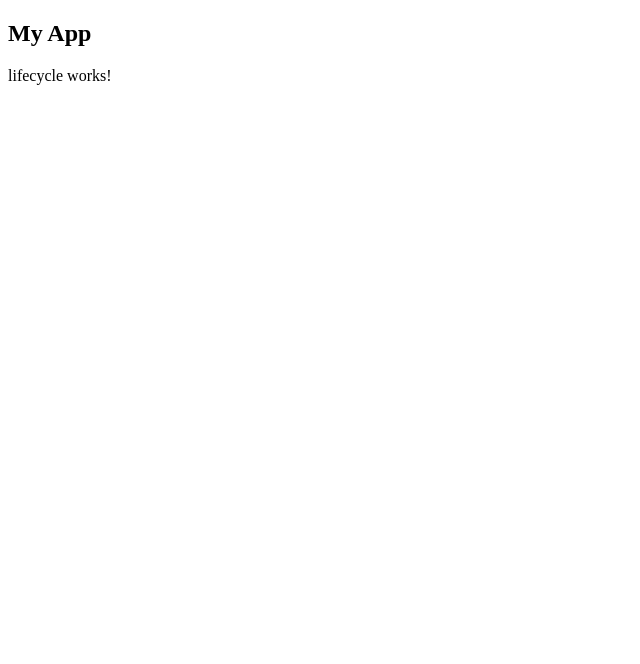
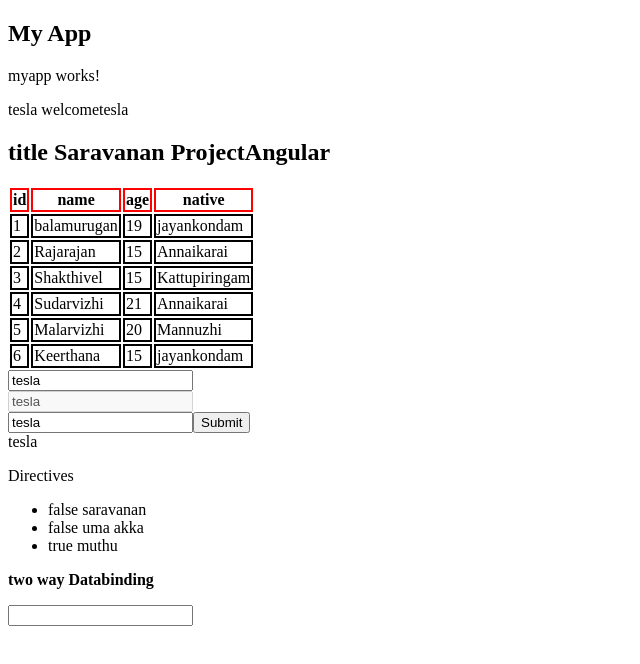
Before and after one commit to saravananram558/newProjectAngular, an Angular app: page / in a window 1280 px wide. Shown: the top 664 px of the page, without its empty margins (0-640 px from the left). Built offline with nearby package versions, Linux system fonts and the light colour scheme.

Commit message:
"component interaction- property binding"

```diff
--- a/src/app/app.component.html
+++ b/src/app/app.component.html
@@ -1,3 +1,4 @@
 <h2>My App</h2>
-<!-- <app-myapp></app-myapp>  -->
-<app-lifecycle></app-lifecycle>
+<app-myapp [property]="title" [users]="userList"></app-myapp>
+<!-- <app-lifecycle></app-lifecycle>
+<app-practice></app-practice> -->
--- a/src/app/app.component.ts
+++ b/src/app/app.component.ts
@@ -6,5 +6,12 @@ import { Component } from '@angular/core';
   styleUrls: ['./app.component.scss']
 })
 export class AppComponent {
-  title = 'newProjectAngular';
+  title = 'Saravanan ProjectAngular';
+  userList=[{id: 1, name:'balamurugan',age:19, native:'jayankondam'},
+            {id: 2, name:'Rajarajan',age:15, native:'Annaikarai'},
+            {id: 3, name:'Shakthivel',age:15, native:'Kattupiringam'},
+            {id: 4, name:'Sudarvizhi',age:21, native:'Annaikarai'},
+            {id: 5, name:'Malarvizhi',age:20, native:'Mannuzhi'},
+            {id: 6, name:'Keerthana',age:15, native:'jayankondam'}
+          ]
 }
--- a/src/app/myapp/myapp.component.html
+++ b/src/app/myapp/myapp.component.html
@@ -1,6 +1,23 @@
 <p>myapp works!</p>
 {{myAppName}}
 {{"welcome"+myAppName}}
+<h2>title {{property}}</h2>
+<div>
+    <table>
+        <tr>
+            <th>id</th>
+            <th>name</th>
+            <th>age</th>
+            <th>native</th>
+        </tr>
+        <tr *ngFor="let user of users">
+            <td>{{user.id}}</td>
+            <td>{{user.name}}</td>
+            <td>{{user.age}}</td>
+            <td>{{user.native}}</td>
+        </tr>
+    </table>
+</div>
 <div>
     <input type="text" value="{{myAppName}}">
 </div>
--- a/src/app/myapp/myapp.component.scss
+++ b/src/app/myapp/myapp.component.scss
@@ -0,0 +1,6 @@
+td{
+    border: 2px solid black;
+}
+th{
+    border: 2px solid red;
+}
--- a/src/app/myapp/myapp.component.ts
+++ b/src/app/myapp/myapp.component.ts
@@ -1,4 +1,4 @@
-import { Component,OnInit, OnChanges, SimpleChanges, AfterViewInit, AfterContentChecked,AfterContentInit, OnDestroy, DoCheck } from '@angular/core';
+import { Component, Input, OnInit, OnChanges, SimpleChanges, AfterViewInit, AfterContentChecked,AfterContentInit, OnDestroy, DoCheck } from '@angular/core';
 
 @Component({
   selector: 'app-myapp',
@@ -11,14 +11,11 @@ export class MyappComponent implements OnInit, OnChanges, AfterViewInit, AfterCo
    isDisabled:boolean=false
    show:boolean=false
    array:string[]=['saravanan','uma akka','muthu']
-   arrObj:any=[{id: 1, name:'balamurugan',age:19, native:'jayankondam'},
-               {id: 2, name:'Rajarajan',age:15, native:'Annaikarai'},
-               {id: 3, name:'Shakthivel',age:15, native:'Kattupiringam'},
-               {id: 4, name:'Sudarvizhi',age:21, native:'Annaikarai'},
-               {id: 5, name:'Malarvizhi',age:20, native:'Mannuzhi'},
-               {id: 6, name:'Keerthana',age:15, native:'jayankondam'}
-              ]
+
   name:string=''
+
+  @Input() public property:any;
+  @Input() public users:any;
   constructor(){
     console.log("inside constructor");
   }
--- a/src/app/practice/practice.component.html
+++ b/src/app/practice/practice.component.html
@@ -1 +1,21 @@
 <p>practice works!</p>
+<table>
+<thead>
+    <th>Name</th>
+    <th>Age</th>
+    <th>Email</th>
+</thead>
+
+<tbody *ngIf="i.length">
+    <tr *ngFor="let a of i">
+        <td>{{a.name}}</td>
+        <td>{{a.age}}</td>
+        <td>{{a.email}}</td>
+    </tr>
+</tbody>
+<tbody *ngIf="i.length==0">
+    <tr>
+       No data
+    </tr>
+</tbody>
+</table>
--- a/src/app/practice/practice.component.scss
+++ b/src/app/practice/practice.component.scss
@@ -0,0 +1,6 @@
+tbody{
+    background-color: aqua;
+}
+thead{
+    background-color: red;
+}
--- a/src/app/practice/practice.component.ts
+++ b/src/app/practice/practice.component.ts
@@ -1,10 +1,40 @@
 import { Component } from '@angular/core';
+
+
+interface I{
+  name:string
+  age:number
+  email:string
+}
 
 @Component({
   selector: 'app-practice',
   templateUrl: './practice.component.html',
   styleUrls: ['./practice.component.scss']
 })
-export class PracticeComponent {
+
+export class PracticeComponent{
+i:I[]=[
+  {
+    name:'saravanan',
+    age:12,
+    email:'sara@2345'
+  },
+  {
+    name:'muthu',
+    age:10,
+    email:'muthu@2345'
+  },
+  {
+    name:'ragul',
+    age:11,
+    email:'ragul@2345'
+  },
+  {
+    name:'maruthu',
+    age:11,
+    email:'asd@2345'
+  }
+]
 
 }
```
